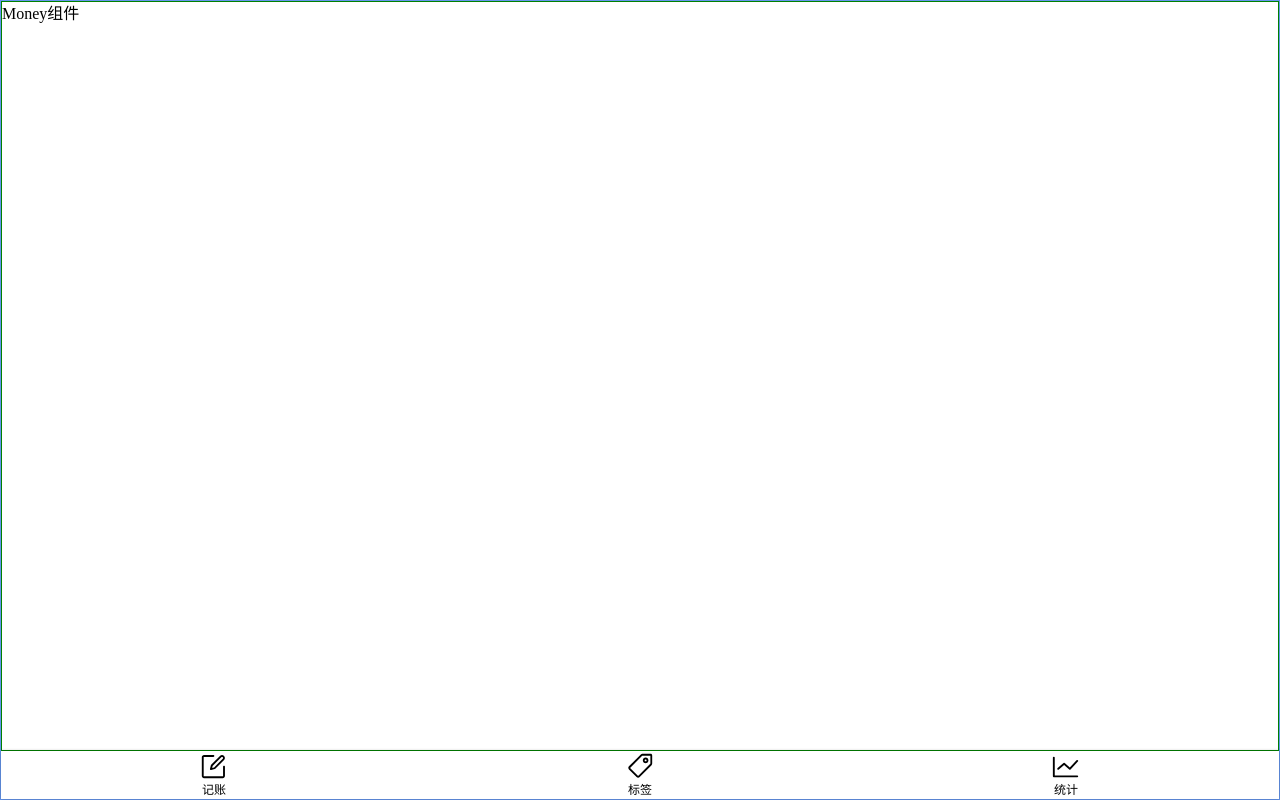
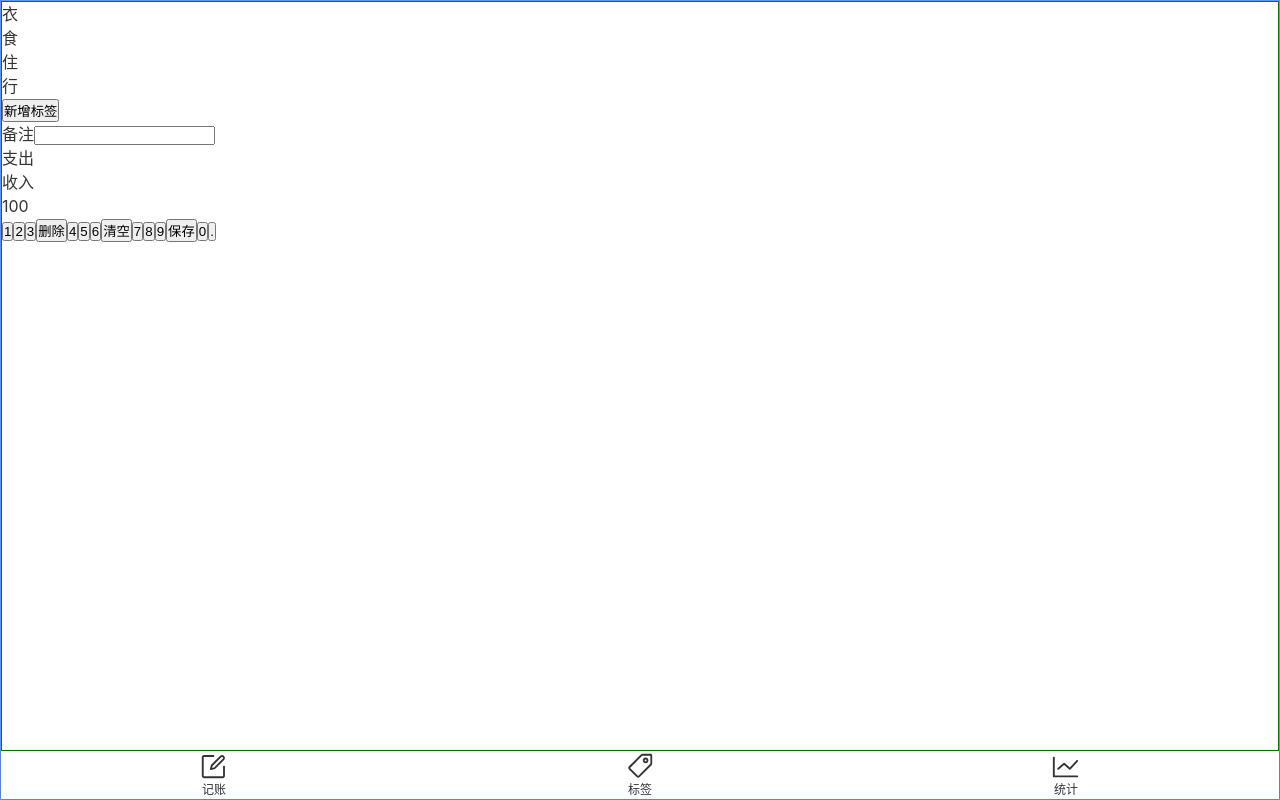
Before and after one commit to simple-ice/money-notes, a Vue app: page /#/ in a window 1280 px wide. Built offline with nearby package versions, Linux system fonts and the light colour scheme.

Commit message:
添加全局样式、全局变量

```diff
--- a/public/index.html
+++ b/public/index.html
@@ -4,14 +4,9 @@
     <meta charset="utf-8">
     <meta http-equiv="X-UA-Compatible" content="IE=edge">
     <meta name="viewport" content="width=device-width,initial-scale=1,minimum-scale=1,maximum-scale=1,user-scalable=no,viewport-fit=cover">
-    <link rel="icon" href="<%= BASE_URL %>favicon.ico">
     <title><%= htmlWebpackPlugin.options.title %></title>
   </head>
   <body>
-    <noscript>
-      <strong>We're sorry but <%= htmlWebpackPlugin.options.title %> doesn't work properly without JavaScript enabled. Please enable it to continue.</strong>
-    </noscript>
-    <div id="app"></div>
-    <!-- built files will be auto injected -->
+  <div id="app"></div>
   </body>
 </html>
--- a/src/App.vue
+++ b/src/App.vue
@@ -1,41 +1,18 @@
 <template>
-  <div>
-    <router-view/>
-  </div>
+    <div id="app">
+        <router-view/>
+    </div>
 </template>
 
 <style lang="scss">
-  *{
-    margin: 0;
-    padding: 0;
-    box-sizing: border-box;
-  }
-  body{
-    line-height: 1.5;
+    @import "~@/assets/styles/helps.scss";
+    @import "~@/assets/styles/reset.scss";
 
-  }
-  a{
-    text-decoration: none;
-    color: inherit;
-  }
-#app {
-  font-family: Avenir, Helvetica, Arial, sans-serif;
-  -webkit-font-smoothing: antialiased;
-  -moz-osx-font-smoothing: grayscale;
-  text-align: center;
-  color: #2c3e50;
-}
-
-#nav {
-  padding: 30px;
-
-  a {
-    font-weight: bold;
-    color: #2c3e50;
-
-    &.router-link-exact-active {
-      color: #42b983;
+    #app {
+        font-family: $font-hei;
+        -webkit-font-smoothing: antialiased;
+        -moz-osx-font-smoothing: grayscale;
+        line-height: 1.5;
+        color: #333;
     }
-  }
-}
 </style>
--- /dev/null
+++ b/src/assets/styles/helps.scss
@@ -0,0 +1,5 @@
+$font-hei: -apple-system, "Noto Sans", "Helvetica Neue", Helvetica, "Nimbus Sans L", Arial, "Liberation Sans", "PingFang SC", "Hiragino Sans GB", "Noto Sans CJK SC", "Source Han Sans SC", "Source Han Sans CN", "Microsoft YaHei", "Wenquanyi Micro Hei", "WenQuanYi Zen Hei", "ST Heiti", SimHei, "WenQuanYi Zen Hei Sharp", sans-serif;
+$font-kai: Baskerville, Georgia, "Liberation Serif", "Kaiti SC", STKaiti, "AR PL UKai CN", "AR PL UKai HK", "AR PL UKai TW", "AR PL UKai TW MBE", "AR PL KaitiM GB", KaiTi, KaiTi_GB2312, DFKai-SB, "TW\-Kai", serif;
+$font-song: Georgia, "Nimbus Roman No9 L", "Songti SC", "Noto Serif CJK SC", "Source Han Serif SC", "Source Han Serif CN", STSong, "AR PL New Sung", "AR PL SungtiL GB", NSimSun, SimSun, "TW\-Sung", "WenQuanYi Bitmap Song", "AR PL UMing CN", "AR PL UMing HK", "AR PL UMing TW", "AR PL UMing TW MBE", PMingLiU, MingLiU, serif;
+
+$color-highlight: #f00;
--- /dev/null
+++ b/src/assets/styles/reset.scss
@@ -0,0 +1,9 @@
+*{
+  margin: 0;
+  padding: 0;
+  box-sizing: border-box;
+}
+a{
+  text-decoration: none;
+  color: inherit;
+}
--- a/src/views/Money.vue
+++ b/src/views/Money.vue
@@ -1,6 +1,47 @@
 <template>
     <Layout>
-        <p>Money组件</p>
+        <div class="tags">
+            <ul class="current">
+                <li>衣</li>
+                <li>食</li>
+                <li>住</li>
+                <li>行</li>
+            </ul>
+            <div class="newTag">
+                <button>新增标签</button>
+            </div>
+        </div>
+        <div>
+            <label class="remark">
+                <span class="name">备注</span>
+                <input type="text">
+            </label>
+        </div>
+        <div>
+            <ul class="types">
+                <li class="selected">支出</li>
+                <li>收入</li>
+            </ul>
+        </div>
+        <div class="calculator">
+            <div class="number">100</div>
+            <div class="numberPad">
+                <button>1</button>
+                <button>2</button>
+                <button>3</button>
+                <button>删除</button>
+                <button>4</button>
+                <button>5</button>
+                <button>6</button>
+                <button>清空</button>
+                <button>7</button>
+                <button>8</button>
+                <button>9</button>
+                <button>保存</button>
+                <button>0</button>
+                <button>.</button>
+            </div>
+        </div>
     </Layout>
 </template>
 
```
